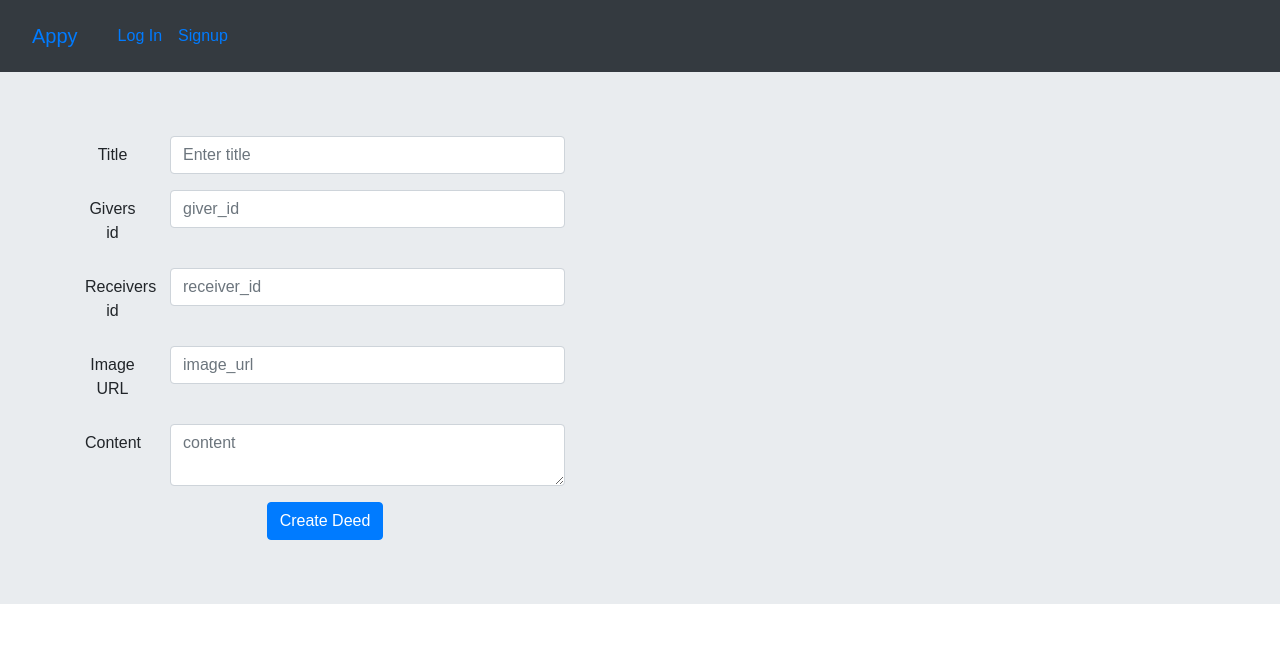
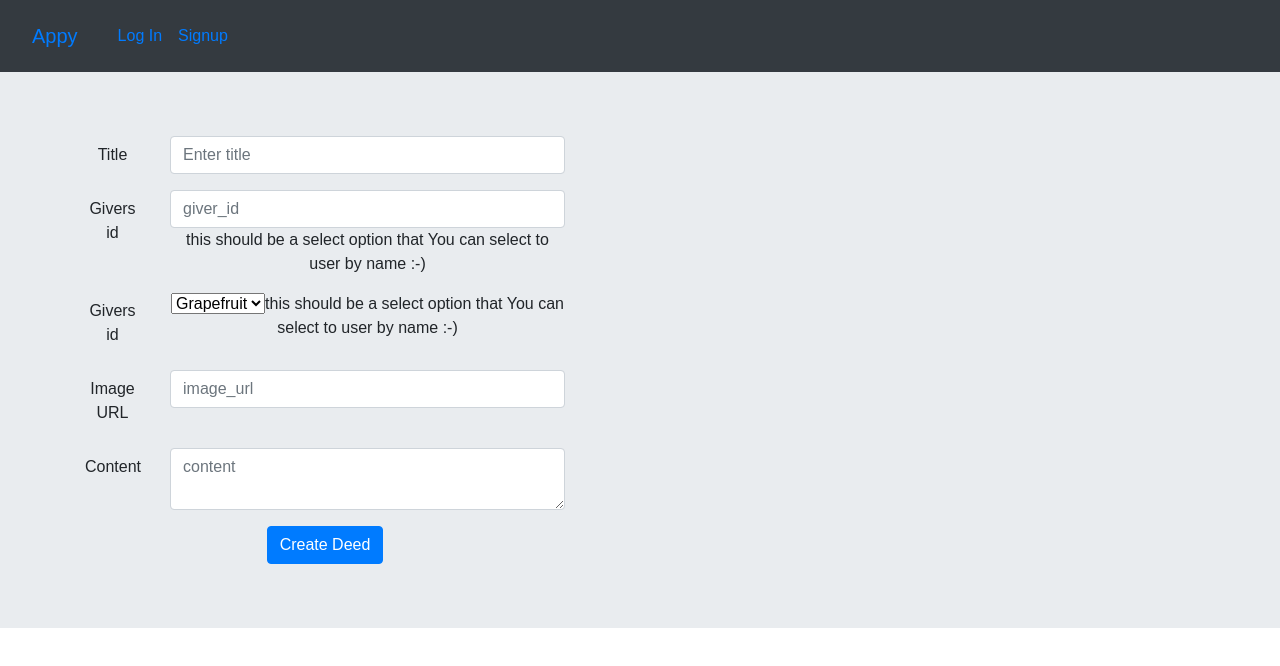
Before and after one commit to roitblatari/appy-frontend, a React (Create React App) app: page /deedForm in a window 1280 px wide. Shown: the top 666 px of the page. Built offline with nearby package versions, Linux system fonts and the light colour scheme; no server answers.

Commit message:
constructor

```diff
--- a/src/components/DeedForm.js
+++ b/src/components/DeedForm.js
@@ -11,25 +11,32 @@ import { Jumbotron } from 'react-bootstrap';
 import { createDeed } from '../actions/createDeed';
 
 class DeedForm extends Component {
-	debugger;
-
-	state = {
+	constructor() {
+		super();
+		this.state = {
 			title: '',
 			giver_id: '',
 			receiver_id: '',
+			receiver_emails: [],
 			content: '',
 			image_url: ''
 		};
+	}
+	// state = {
+	// 	title: '',
+	// 	giver_id: '',
+	// 	receiver_id: '',
+	// 	receiver_emails: [],
+	// 	content: '',
+	// 	image_url: ''
+	// };
 
 	handleOnChange = (event) => {
-		// Handle Updating Component State
-		// debugger;
 		const { name, value } = event.target;
 		this.setState({
 			[name]: value
 		});
-		// updateSignupForm(this.state);
-		//
+		// updateSignupForm(this.state);	//
 	};
 	handleSubmit = (event) => {
 		event.preventDefault();
@@ -45,7 +52,32 @@ class DeedForm extends Component {
 			image_url: ''
 		});
 	};
+	componentDidMount() {
+		// debugger;
+
+		fetch('http://localhost:3000/api/v1/users/', {
+			credentials: 'include',
+			method: 'GET',
+			headers: {
+				'content-type': 'application/json'
+			}
+		})
+			.then((r) => r.json())
+			.then((users) => {
+				let emails = [];
+				// debugger;
+				emails = users.data.map((user) => user.attributes.email);
+				console.log(emails);
+				debugger;
+				this.setState({
+					...this.state,
+					receiver_emails: emails
+				});
+			});
+	}
+
 	render() {
+		debugger;
 		return (
 			<Jumbotron fluid>
 				<Container>
@@ -79,10 +111,41 @@ class DeedForm extends Component {
 									name="giver_id"
 									onChange={this.handleOnChange}
 								/>
+								<text className="justify-content-md-center">
+									this should be a select option that You can select to user by name :-)
+								</text>
 							</Col>
+
 							{/* <Form.Text className="text-muted">We'll never share your email with anyone else.</Form.Text> */}
 						</Form.Group>
+
 						<Form.Group as={Row}>
+							<Form.Label column sm="2">
+								Givers id
+							</Form.Label>
+							<Col sm="10">
+								{/* <Form.Control
+									type="select"
+									placeholder="giver_id"
+									value={this.state.giver_id}
+									name="giver_id"
+									onChange={this.handleOnChange}
+								/> */}
+								{this.state.receiver_emails}
+								<select value={this.state.value} onChange={this.handleChange}>
+									<option value="grapefruit">Grapefruit</option>
+									<option value="lime">Lime</option>
+									<option value="coconut">Coconut</option>
+									<option value="mango">Mango</option>
+								</select>
+								<text className="justify-content-md-center">
+									this should be a select option that You can select to user by name :-)
+								</text>
+							</Col>
+
+							{/* <Form.Text className="text-muted">We'll never share your email with anyone else.</Form.Text> */}
+						</Form.Group>
+						{/* <Form.Group as={Row}>
 							<Form.Label column sm="2">
 								Receivers id
 							</Form.Label>
@@ -95,8 +158,8 @@ class DeedForm extends Component {
 									onChange={this.handleOnChange}
 								/>
 							</Col>
-							{/* <Form.Text className="text-muted">We'll never share your email with anyone else.</Form.Text> */}
-						</Form.Group>
+							{/* <Form.Text className="text-muted">We'll never share your email with anyone else.</Form.Text>
+						</Form.Group> */}
 
 						<Form.Group as={Row}>
 							<Form.Label column sm="2">
```
Lines whose indentation alone changed are shown as unchanged.
